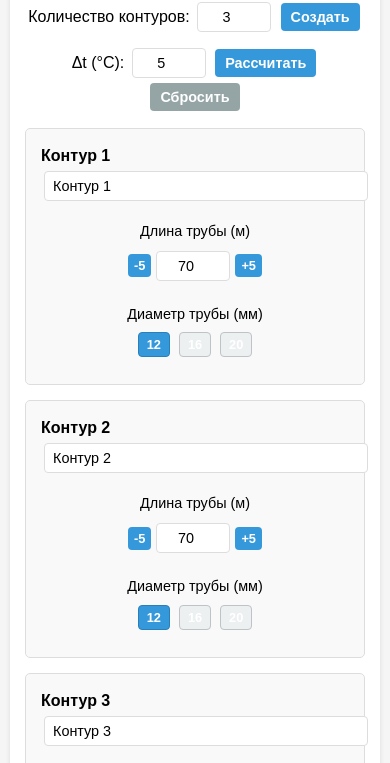
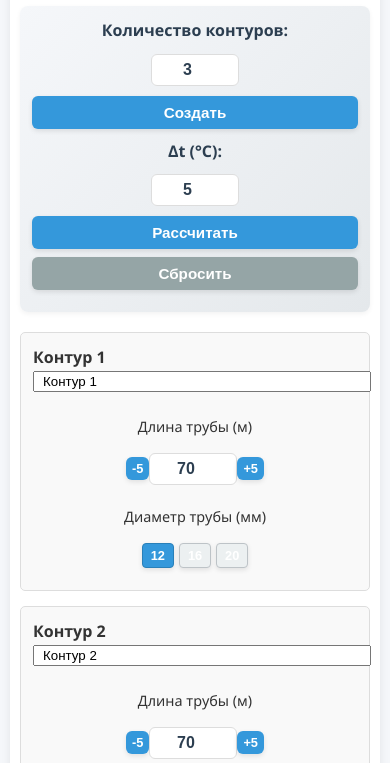
Before and after one commit to galfdesign/teplpol, a plain HTML site: page index.html in a window 390 px wide. Shown: the part 125-888 px from the top of the page. Drawn offline with nearby package versions, Linux system fonts and the light colour scheme.

Commit message:
Update index.html

```diff
--- a/index.html
+++ b/index.html
@@ -7,109 +7,189 @@
     <script src="https://cdn.jsdelivr.net/npm/chart.js"></script>
     <script src="https://cdnjs.cloudflare.com/ajax/libs/jspdf/2.5.1/jspdf.umd.min.js"></script>
     <style>
+        :root {
+            --primary-color: #3498db;
+            --secondary-color: #2980b9;
+            --success-color: #27ae60;
+            --warning-color: #f39c12;
+            --danger-color: #e74c3c;
+            --light-color: #ecf0f1;
+            --dark-color: #2c3e50;
+        }
+
         body {
-            font-family: Arial, sans-serif;
-            margin: 10px;
-            line-height: 1.5;
-            background-color: #f5f5f5;
+            font-family: 'Segoe UI', Tahoma, Geneva, Verdana, sans-serif;
+            margin: 0;
+            padding: 10px;
+            line-height: 1.6;
+            background-color: #f5f7fa;
+            color: #333;
         }
+
         .container {
             max-width: 100%;
             margin: 0 auto;
             padding: 15px;
             background: white;
-            box-shadow: 0 0 5px rgba(0,0,0,0.1);
-            border-radius: 5px;
+            box-shadow: 0 2px 10px rgba(0,0,0,0.08);
+            border-radius: 10px;
         }
+
         .brand {
             text-align: center;
             font-size: 1.8rem;
-            font-weight: bold;
-            color: #2c3e50;
+            font-weight: 700;
+            color: var(--dark-color);
+            margin-bottom: 5px;
+            padding-bottom: 10px;
+            border-bottom: 2px solid var(--light-color);
+        }
+
+        h1, h2 {
+            color: var(--dark-color);
+            text-align: center;
+            margin: 15px 0;
+            font-size: 1.4rem;
+        }
+
+        .control-panel {
+            background: linear-gradient(135deg, #f5f7fa 0%, #e4e8eb 100%);
+            padding: 15px;
+            border-radius: 8px;
+            margin-bottom: 20px;
+            box-shadow: 0 2px 5px rgba(0,0,0,0.05);
+        }
+
+        .control-group {
+            display: flex;
+            flex-wrap: wrap;
+            justify-content: center;
+            align-items: center;
+            gap: 10px;
             margin-bottom: 10px;
         }
-        h1, h2 {
-            color: #2c3e50;
+
+        .control-group label {
+            font-weight: 600;
+            color: var(--dark-color);
+            min-width: 120px;
+            text-align: right;
+        }
+
+        input[type="number"] {
+            width: 80px;
+            padding: 8px 10px;
+            border: 1px solid #ddd;
+            border-radius: 6px;
             text-align: center;
-            margin: 10px 0;
-            font-size: 1.5rem;
+            font-size: 1rem;
+            font-weight: 600;
+            color: var(--dark-color);
         }
+
+        button {
+            padding: 8px 16px;
+            background: var(--primary-color);
+            color: white;
+            border: none;
+            border-radius: 6px;
+            cursor: pointer;
+            font-weight: 600;
+            font-size: 0.95rem;
+            transition: all 0.2s ease;
+            box-shadow: 0 2px 5px rgba(0,0,0,0.1);
+        }
+
+        button:hover {
+            background: var(--secondary-color);
+            transform: translateY(-1px);
+            box-shadow: 0 4px 8px rgba(0,0,0,0.15);
+        }
+
+        button:active {
+            transform: translateY(0);
+        }
+
+        .btn-group {
+            display: flex;
+            gap: 8px;
+            justify-content: center;
+            flex-wrap: wrap;
+        }
+
+        .btn-primary {
+            background: var(--primary-color);
+        }
+
+        .btn-success {
+            background: var(--success-color);
+        }
+
+        .btn-secondary {
+            background: #95a5a6;
+        }
+
         table {
             width: 100%;
             border-collapse: collapse;
             margin: 10px 0;
             font-size: 0.9rem;
         }
+
         th, td {
             border: 1px solid #ddd;
             padding: 8px;
             text-align: center;
         }
+
         th {
-            background-color: #3498db;
+            background-color: var(--primary-color);
             color: white;
             font-size: 0.8rem;
         }
-        input {
-            width: 60px;
-            padding: 6px;
-            margin: 3px;
-            border: 1px solid #ddd;
-            border-radius: 4px;
-            text-align: center;
-            font-size: 0.9rem;
-        }
+
         .loop-name-input {
             width: 120px;
             text-align: left;
             padding-left: 8px;
         }
-        button {
-            padding: 6px 10px;
-            background: #3498db;
-            color: white;
-            border: none;
-            border-radius: 4px;
-            cursor: pointer;
-            margin: 2px;
-            font-weight: bold;
-            font-size: 0.9rem;
-        }
-        button:hover {
-            background: #2980b9;
-        }
+
         .export-btn {
-            background: #27ae60;
+            background: var(--success-color);
             margin-top: 10px;
         }
-        .export-btn:hover {
-            background: #219955;
-        }
+
         .small-btn {
             padding: 4px 6px;
             font-size: 0.8rem;
         }
+
         .warning {
-            color: #e74c3c;
+            color: var(--danger-color);
             font-weight: bold;
         }
+
         .ok {
-            color: #27ae60;
+            color: var(--success-color);
         }
+
         .high-resistance {
-            color: #f39c12;
+            color: var(--warning-color);
             font-weight: bold;
         }
+
         .low-resistance {
             color: #2ecc71;
             font-weight: bold;
         }
+
         .loop-inputs {
             display: grid;
             grid-template-columns: repeat(auto-fill, minmax(300px, 1fr));
             gap: 15px;
             margin: 15px 0;
         }
+
         .loop-card {
             border: 1px solid #ddd;
             padding: 15px;
@@ -120,6 +200,7 @@
             gap: 10px;
             align-items: center;
         }
+
         .loop-header {
             grid-column: 1 / -1;
             display: flex;
@@ -127,47 +208,56 @@
             align-items: center;
             margin-bottom: 5px;
         }
+
         .loop-title {
             font-weight: bold;
             font-size: 1rem;
         }
+
         .control-group {
             display: flex;
             flex-direction: column;
             align-items: center;
         }
+
         .control-label {
             margin-bottom: 5px;
             font-size: 0.9rem;
         }
+
         .length-controls {
             display: flex;
             align-items: center;
         }
+
         .diameter-switch {
             display: flex;
             justify-content: center;
             gap: 5px;
         }
+
         .diameter-btn {
             padding: 4px 8px;
-            background: #ecf0f1;
+            background: var(--light-color);
             border: 1px solid #bdc3c7;
             border-radius: 4px;
             cursor: pointer;
             font-size: 0.8rem;
         }
+
         .diameter-btn.active {
-            background: #3498db;
+            background: var(--primary-color);
             color: white;
-            border-color: #2980b9;
+            border-color: var(--secondary-color);
         }
+
         .chart-container {
             margin-top: 20px;
             position: relative;
             height: 300px;
             width: 100%;
         }
+
         .summary {
             background-color: #eaf2f8;
             padding: 10px;
@@ -175,24 +265,76 @@
             margin-top: 15px;
             font-size: 0.9rem;
         }
+
         .export-container {
             text-align: center;
             margin-top: 20px;
         }
-        @media (max-width: 600px) {
+
+        @media (max-width: 768px) {
+            .control-group label {
+                min-width: 100%;
+                text-align: center;
+            }
+
+            .btn-group {
+                flex-direction: column;
+                width: 100%;
+            }
+
+            .btn-group button {
+                width: 100%;
+            }
+
             .loop-card {
                 grid-template-columns: 1fr;
+                padding: 12px;
             }
-            .control-group {
-                margin-bottom: 10px;
-            }
+
             .loop-header {
                 flex-direction: column;
                 align-items: flex-start;
             }
+
             .loop-name-input {
                 width: 100%;
-                margin-bottom: 5px;
+                margin-bottom: 8px;
+            }
+
+            .length-controls {
+                width: 100%;
+                justify-content: center;
+            }
+
+            table {
+                font-size: 0.8rem;
+            }
+
+            th, td {
+                padding: 6px 4px;
+            }
+        }
+
+        @media (max-width: 480px) {
+            .container {
+                padding: 10px;
+            }
+
+            .brand {
+                font-size: 1.5rem;
+            }
+
+            h1, h2 {
+                font-size: 1.2rem;
+            }
+
+            .control-panel {
+                padding: 12px;
+            }
+
+            input[type="number"] {
+                width: 70px;
+                padding: 6px 8px;
             }
         }
     </style>
@@ -202,18 +344,22 @@
         <div class="brand">Galf Design</div>
         <h1>Калькулятор теплого пола</h1>
 
-        <div class="controls">
-            <div style="text-align: center;">
-                <label>Количество контуров: </label>
+        <div class="control-panel">
+            <div class="control-group">
+                <label>Количество контуров:</label>
                 <input type="number" id="loopCount" min="1" max="20" value="3">
-                <button onclick="generateInputs()">Создать</button>
+                <div class="btn-group">
+                    <button onclick="generateInputs()">Создать</button>
+                </div>
             </div>
 
-            <div style="text-align: center; margin-top: 10px;">
-                <label>Δt (°C): </label>
+            <div class="control-group">
+                <label>Δt (°C):</label>
                 <input type="number" id="deltaT" min="1" max="15" value="5">
-                <button onclick="calculate()">Рассчитать</button>
-                <button onclick="resetCalculator()" style="background: #95a5a6;">Сбросить</button>
+                <div class="btn-group">
+                    <button class="btn-primary" onclick="calculate()">Рассчитать</button>
+                    <button class="btn-secondary" onclick="resetCalculator()">Сбросить</button>
+                </div>
             </div>
         </div>
 
@@ -262,7 +408,6 @@
     </div>
 
     <script>
-        // Используем jsPDF через window.jspdf
         const { jsPDF } = window.jspdf;
         let flowMeterChart = null;
         let loopData = [];
@@ -304,7 +449,6 @@
         function setDiameter(loopId, diameter) {
             document.getElementById(`diameter${loopId}`).value = diameter;
 
-            // Update active state for buttons
             const buttons = document.querySelectorAll(`#inputs .loop-card:nth-child(${loopId}) .diameter-btn`);
             buttons.forEach(btn => {
                 if (parseInt(btn.textContent) === diameter) {
@@ -324,30 +468,29 @@
         }
 
         function calculateFlowRate(power, deltaT) {
-            // Q = (P × 0.86) / ΔT [л/час]
             const flowRateLh = (power * 0.86) / deltaT;
-            return flowRateLh / 60; // Переводим в л/мин
+            return flowRateLh / 60;
         }
 
         function calculateHydraulicResistance(length, diameter, flowRate) {
-            const density = 997; // Плотность воды при 40°C (кг/м³)
-            const viscosity = 0.658e-6; // Кинематическая вязкость при 40°C (м²/с)
+            const density = 997;
+            const viscosity = 0.658e-6;
 
-            const flowRateM3 = flowRate / 1000 / 60; // м³/с
-            const area = Math.PI * Math.pow(diameter / 1000 / 2, 2); // м²
-            const velocity = flowRateM3 / area; // м/с
+            const flowRateM3 = flowRate / 1000 / 60;
+            const area = Math.PI * Math.pow(diameter / 1000 / 2, 2);
+            const velocity = flowRateM3 / area;
 
             const Re = (velocity * (diameter/1000)) / viscosity;
 
             let lambda;
             if (Re < 2300) {
-                lambda = 64 / Re; // Ламинарный режим
+                lambda = 64 / Re;
             } else {
-                lambda = 0.3164 / Math.pow(Re, 0.25); // Турбулентный режим (Шифринсон)
+                lambda = 0.3164 / Math.pow(Re, 0.25);
             }
 
             const deltaP = lambda * (length / (diameter/1000)) * (density * Math.pow(velocity, 2)) / 2;
-            return deltaP / 1000; // кПа
+            return deltaP / 1000;
         }
 
         function calculate() {
@@ -367,7 +510,6 @@
                 const diameter = parseFloat(document.getElementById(`diameter${i}`).value);
                 const loopName = document.getElementById(`loopName${i}`).value || `Контур ${i}`;
 
-                // Расчет по 60 Вт/8м (но не отображаем это в интерфейсе)
                 const power = (length / 8) * 60;
                 const flowRate = calculateFlowRate(power, deltaT);
                 const pipeArea = Math.PI * Math.pow(diameter / 1000 / 2, 2);
@@ -429,7 +571,6 @@
                 if (resistance > maxResistance) maxResistance = resistance;
             }
 
-            // Обновление сводки
             document.getElementById("totalFlow").textContent = totalFlow.toFixed(2);
             document.getElementById("totalFlowLh").textContent = (totalFlow * 60).toFixed(0);
             document.getElementById("maxVelocity").textContent = maxVelocity.toFixed(3);
@@ -555,28 +696,22 @@
             });
         }
 
-        async function exportToPDF() {
-            // Создаем новый PDF документ
+        function exportToPDF() {
             const doc = new jsPDF('p', 'mm', 'a4');
 
-            // Добавляем заголовок
             doc.setFontSize(20);
             doc.text('Galf Design - Расчет теплого пола', 105, 15, { align: 'center' });
 
-            // Добавляем дату
             const now = new Date();
             doc.setFontSize(10);
             doc.text(`Отчет создан: ${now.toLocaleDateString()} ${now.toLocaleTimeString()}`, 105, 22, { align: 'center' });
 
-            // Добавляем параметры расчета
             doc.setFontSize(12);
             doc.text(`Δt: ${document.getElementById("deltaT").value} °C`, 14, 30);
 
-            // Добавляем таблицу с результатами
             doc.setFontSize(12);
             doc.text('Результаты расчета:', 14, 40);
 
-            // Подготавливаем данные для таблицы
             const headers = [
                 "Контур",
                 "Название",
@@ -600,10 +735,9 @@
                 item.velocity.toFixed(3),
                 item.resistance.toFixed(2),
                 item.flowMeterSetting + '%',
-                item.status.replace(/[❌⚠️↓✅]/g, '') // Удаляем emoji для PDF
+                item.status.replace(/[❌⚠️↓✅]/g, '')
             ]);
 
-            // Генерируем таблицу
             doc.autoTable({
                 startY: 45,
                 head: [headers],
@@ -613,7 +747,6 @@
                 headStyles: { fillColor: [52, 152, 219] }
             });
 
-            // Добавляем сводку
             const summaryY = doc.lastAutoTable.finalY + 10;
             doc.setFontSize(12);
             doc.text('Сводка по системе:', 14, summaryY);
@@ -625,7 +758,6 @@
             doc.text(`Рабочая точка насоса: ${document.getElementById("pumpOperatingPoint").textContent}`, 14, summaryY + 28);
             doc.text(`Состояние системы: ${document.getElementById("systemStatus").textContent.replace(/[❌⚠️↓✅]/g, '')}`, 14, summaryY + 35);
 
-            // Сохраняем PDF
             doc.save(`Расчет_теплого_пола_${now.toISOString().slice(0,10)}.pdf`);
         }
 
```
